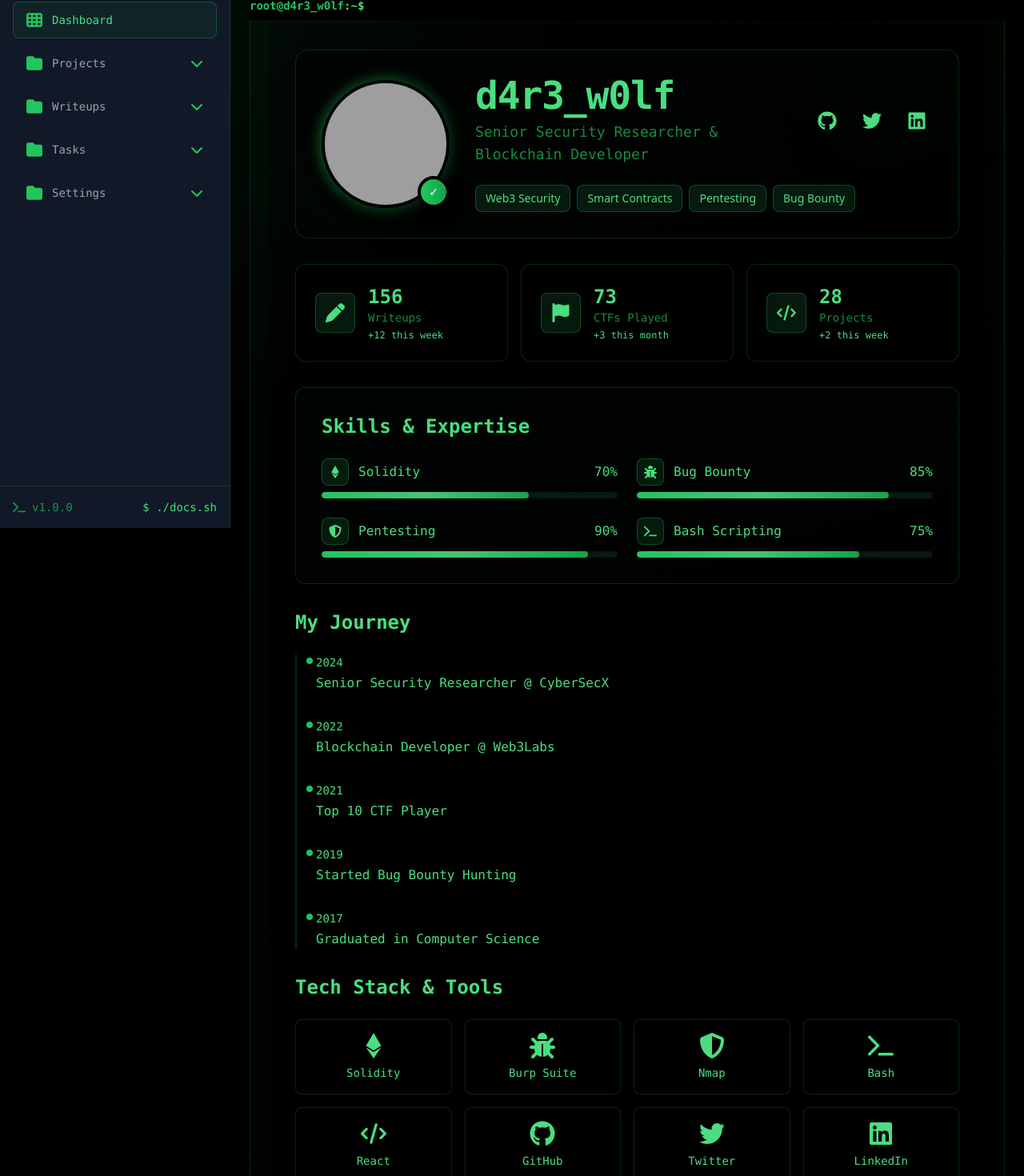
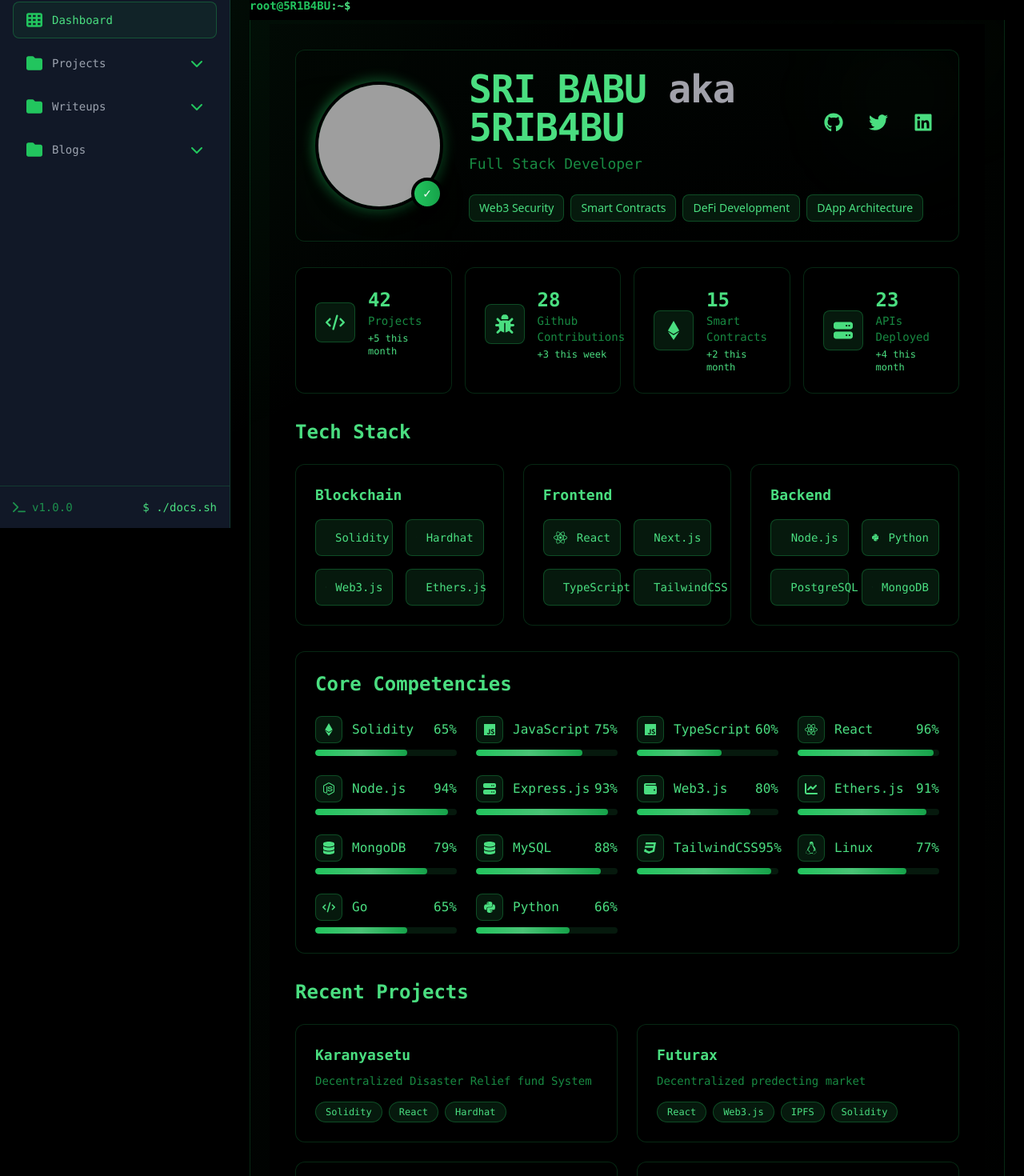
Before and after one commit to Sribabu-Mandraju/portfolio, a React (Vite) app: page / in a window 1280 px wide. Shown: the part 140-1610 px from the top of the page at 80% size. Built offline with nearby package versions, Linux system fonts and the light colour scheme; grey boxes are pictures that could not be loaded.

Commit message:
new changes

```diff
--- a/src/components/DashboardLayout.jsx
+++ b/src/components/DashboardLayout.jsx
@@ -35,7 +35,7 @@ const DashboardLayout = ({ children }) => {
               <div className="sticky top-[64px] z-40 bg-black/95 backdrop-blur-sm py-2">
                 <div className="flex flex-wrap items-center gap-1 sm:gap-2 text-xs sm:text-sm">
                   <div className="flex items-center font-mono font-bold text-green-400 whitespace-nowrap">
-                    <span className="text-green-500">root@d4r3_w0lf</span>
+                    <span className="text-green-500">root@5R1B4BU</span>
                     <span className="text-green-400">:</span>
                     <span className="text-green-400">~</span>
                     <span className="text-green-400">$</span>
--- a/src/components/Sidebar.jsx
+++ b/src/components/Sidebar.jsx
@@ -97,11 +97,11 @@ const MenuItem = ({ item, isActive, isOpen, onToggle }) => {
               >
                 <SubIcon className="w-4 h-4 text-green-500" />
                 <span className="font-mono">{subItem.title}</span>
-                {isSubItemActive && (
+                {/* {isSubItemActive && (
                   <span className="ml-auto text-xs text-green-500/70">
                     [active]
                   </span>
-                )}
+                )} */}
               </Link>
             );
           })}
@@ -177,7 +177,7 @@ const Sidebar = ({ isOpen, onClose }) => {
               </div>
               <div className="flex flex-col">
                 <span className="text-sm font-mono text-green-400">
-                  nandeesh@d4r3_w0lf
+                  sribabu@5R1B4BU
                 </span>
                 <span className="text-xs text-green-500/70 font-mono">
                   {currentPath}
--- a/src/components/home/Home.jsx
+++ b/src/components/home/Home.jsx
@@ -11,6 +11,24 @@ import {
   FaGithub,
   FaTwitter,
   FaLinkedin,
+  FaDatabase,
+  FaServer,
+  FaNetworkWired,
+  FaLock,
+  FaReact,
+  FaNodeJs,
+  FaDocker,
+  FaAws,
+  FaLinux,
+  FaPython,
+  FaJs,
+  FaHtml5,
+  FaCss3,
+  FaGitAlt,
+  FaNpm,
+  FaWallet,
+  FaChartLine,
+  FaHammer,
 } from "react-icons/fa6";
 
 // Typing effect component for terminal-style typing
@@ -70,16 +88,16 @@ const terminalCommands = {
   },
   contact: {
     output: [
-      "Email: hacker@cybermail.com",
-      "Twitter: @hackerdev",
-      "LinkedIn: /in/hackerdev",
+      "Email: sribabumandraju@gmail.com",
+      "Twitter: @5R1B4BU",
+      "LinkedIn: /in/sribabu-mandraju-590524233/",
     ],
   },
   social: {
     output: [
-      "GitHub: github.com/hackerdev",
-      "Twitter: twitter.com/hackerdev",
-      "LinkedIn: linkedin.com/in/hackerdev",
+      "GitHub: github.com/Sribabu-Mandraju",
+      "Twitter: twitter.com/5R1B4bU",
+      "LinkedIn: linkedin.com/in/sribabu-mandraju-590524233",
     ],
   },
   clear: {
@@ -221,29 +239,68 @@ const Home = () => {
     });
   };
 
-  // Sample data - replace with actual data
+  // Updated stats for full-stack developer
   const stats = [
-    { icon: FaPen, label: "Writeups", value: "156", change: "+12 this week" },
+    { icon: FaCode, label: "Projects", value: "42", change: "+5 this month" },
+    { icon: FaBug, label: "Github Contributions", value: "28", change: "+3 this week" },
     {
-      icon: FaFlag,
-      label: "CTFs Played",
-      value: "73",
-      change: "+3 this month",
+      icon: FaEthereum,
+      label: "Smart Contracts",
+      value: "15",
+      change: "+2 this month",
     },
-    { icon: FaCode, label: "Projects", value: "28", change: "+2 this week" },
+    {
+      icon: FaServer,
+      label: "APIs Deployed",
+      value: "23",
+      change: "+4 this month",
+    },
   ];
 
+  // Updated skills for full-stack development
   const skills = [
-    { name: "Solidity", progress: 70, icon: FaEthereum },
-    { name: "Bug Bounty", progress: 85, icon: FaBug },
-    { name: "Pentesting", progress: 90, icon: FaShieldHalved },
-    { name: "Bash Scripting", progress: 75, icon: FaTerminal },
+    { name: "Solidity", progress: 65, icon: FaEthereum },
+    { name: "JavaScript", progress: 75, icon: FaJs },
+    { name: "TypeScript", progress: 60, icon: FaJs },
+    { name: "React", progress: 96, icon: FaReact },
+    { name: "Node.js", progress: 94, icon: FaNodeJs },
+    { name: "Express.js", progress: 93, icon: FaServer },
+    { name: "Web3.js", progress: 80, icon: FaWallet },
+    { name: "Ethers.js", progress: 91, icon: FaChartLine },
+    { name: "MongoDB", progress: 79, icon: FaDatabase },
+    { name: "MySQL", progress: 88, icon: FaDatabase },
+    { name: "TailwindCSS", progress: 95, icon: FaCss3 },
+    { name: "Linux", progress: 77, icon: FaLinux },
+    { name: "Go", progress: 65, icon: FaCode },
+    { name: "Python", progress: 66, icon: FaPython },
   ];
 
+  // Tech stack categories
+  const techStack = {
+    blockchain: [
+      { name: "Solidity", icon: FaEthereum },
+      { name: "Hardhat", icon: FaHammer },
+      { name: "Web3.js", icon: FaWallet },
+      { name: "Ethers.js", icon: FaChartLine },
+    ],
+    frontend: [
+      { name: "React", icon: FaReact },
+      { name: "Next.js", icon: FaCode },
+      { name: "TypeScript", icon: FaJs },
+      { name: "TailwindCSS", icon: FaCss3 },
+    ],
+    backend: [
+      { name: "Node.js", icon: FaNodeJs },
+      { name: "Python", icon: FaPython },
+      { name: "PostgreSQL", icon: FaDatabase },
+      { name: "MongoDB", icon: FaDatabase },
+    ],
+  };
+
   const socialLinks = [
-    { icon: FaGithub, href: "#", label: "GitHub" },
-    { icon: FaTwitter, href: "#", label: "Twitter" },
-    { icon: FaLinkedin, href: "#", label: "LinkedIn" },
+    { icon: FaGithub, href: "https://github.com/Sribabu-Mandraju", label: "GitHub" },
+    { icon: FaTwitter, href: "https://x.com/5R1B4BU", label: "Twitter" },
+    { icon: FaLinkedin, href: "https://www.linkedin.com/in/sribabu-mandraju-590524233/", label: "LinkedIn" },
   ];
 
   return (
@@ -261,40 +318,8 @@ const Home = () => {
 
       {/* Main Content */}
       <div className="relative z-10 p-4 sm:p-6 md:p-8 mx-auto max-w-7xl">
-        {/* Navigation Tabs */}
-        {/* <div className="flex flex-wrap gap-2 mb-8">
-          {["about", "skills", "journey", "tools", "achievements"].map(
-            (section) => (
-              <button
-                key={section}
-                onClick={() => setActiveSection(section)}
-                className={`px-4 py-2 rounded-lg font-mono text-sm transition-all duration-300 ${
-                  activeSection === section
-                    ? "bg-green-500/20 text-green-400 border border-green-500/30"
-                    : "text-green-500/70 hover:text-green-400 hover:bg-green-500/10"
-                }`}
-              >
-                {section.charAt(0).toUpperCase() + section.slice(1)}
-              </button>
-            )
-          )}
-        </div> */}
-
-        {/* User Profile Section with 3D Effect */}
-        <div
-          className="bg-black rounded-xl sm:rounded-2xl shadow-lg p-4 sm:p-6 md:p-8 mb-8 backdrop-blur-lg border border-green-500/20 relative overflow-hidden transform transition-all duration-500 hover:scale-[1.02]"
-          onMouseEnter={() => setIsHovered(true)}
-          onMouseLeave={() => setIsHovered(false)}
-          style={{
-            transform: isHovered
-              ? `perspective(1000px) rotateX(${
-                  (mousePosition.y - window.innerHeight / 2) * 0.01
-                }deg) rotateY(${
-                  (mousePosition.x - window.innerWidth / 2) * 0.01
-                }deg)`
-              : "none",
-          }}
-        >
+        {/* Profile Section */}
+        <div className="mb-8 bg-black/80 backdrop-blur-sm rounded-xl border border-green-500/20 p-6 relative overflow-hidden">
           <div className="absolute inset-0 bg-gradient-to-br from-green-500/5 to-transparent opacity-50"></div>
           <div className="absolute top-0 right-0 w-32 h-32 bg-gradient-to-br from-green-500/10 to-transparent rounded-full blur-3xl"></div>
           <div className="absolute bottom-0 left-0 w-32 h-32 bg-gradient-to-tr from-green-500/10 to-transparent rounded-full blur-3xl"></div>
@@ -316,10 +341,10 @@ const Home = () => {
               <div className="flex flex-col md:flex-row md:items-center md:justify-between">
                 <div>
                   <h1 className="text-2xl sm:text-3xl md:text-4xl lg:text-5xl font-bold text-green-400 font-mono tracking-tight">
-                    d4r3_w0lf
+                    SRI BABU <span className="text-zinc-400">aka</span> <span>5RIB4BU</span>
                   </h1>
                   <p className="text-green-500/70 mt-2 text-sm sm:text-base md:text-lg font-mono">
-                    Senior Security Researcher & Blockchain Developer
+                    Full Stack Developer
                   </p>
                 </div>
                 <div className="flex gap-4 mt-4 md:mt-0 justify-center">
@@ -340,8 +365,8 @@ const Home = () => {
                 {[
                   "Web3 Security",
                   "Smart Contracts",
-                  "Pentesting",
-                  "Bug Bounty",
+                  "DeFi Development",
+                  "DApp Architecture",
                 ].map((tag, index) => (
                   <span
                     key={index}
@@ -355,16 +380,15 @@ const Home = () => {
           </div>
         </div>
 
-        {/* Stats Grid with Hover Effects */}
-        <div className="grid grid-cols-1 sm:grid-cols-2 lg:grid-cols-3 gap-4 mb-8">
+        {/* Stats Grid */}
+        <div className="grid grid-cols-1 sm:grid-cols-2 lg:grid-cols-4 gap-4 mb-8">
           {stats.map((stat, index) => (
             <div
               key={index}
-              className="bg-black rounded-xl shadow-lg p-6 border border-green-500/20 relative overflow-hidden group hover:border-green-500/40 transition-all duration-300"
+              className="bg-black/80 backdrop-blur-sm rounded-xl p-6 border border-green-500/20 hover:border-green-500/40 transition-all duration-300"
             >
-              <div className="absolute inset-0 bg-gradient-to-br from-green-500/5 to-transparent opacity-0 group-hover:opacity-100 transition-opacity duration-300"></div>
-              <div className="flex items-center gap-4 relative">
-                <div className="p-3 bg-green-900/30 rounded-lg border border-green-500/30 transform group-hover:scale-110 transition-transform duration-300">
+              <div className="flex items-center gap-4">
+                <div className="p-3 bg-green-900/30 rounded-lg border border-green-500/30">
                   <stat.icon className="w-6 h-6 text-green-400" />
                 </div>
                 <div>
@@ -383,18 +407,49 @@ const Home = () => {
           ))}
         </div>
 
-        {/* Skills Section with Animated Progress Bars */}
-        <div className="bg-black rounded-xl shadow-lg p-6 md:p-8 border border-green-500/20 relative overflow-hidden mb-8">
-          <div className="absolute inset-0 bg-gradient-to-br from-green-500/5 to-transparent opacity-50"></div>
+        {/* Tech Stack Categories */}
+        <div className="mb-8">
           <h2 className="text-xl sm:text-2xl font-bold text-green-400 font-mono mb-6">
-            Skills & Expertise
+            Tech Stack
           </h2>
-          <div className="grid grid-cols-1 md:grid-cols-2 gap-6">
+          <div className="grid grid-cols-1 md:grid-cols-3 gap-6">
+            {Object.entries(techStack).map(([category, tools]) => (
+              <div
+                key={category}
+                className="bg-black/80 backdrop-blur-sm rounded-xl p-6 border border-green-500/20"
+              >
+                <h3 className="text-lg font-bold text-green-400 font-mono mb-4 capitalize">
+                  {category}
+                </h3>
+                <div className="grid grid-cols-2 gap-4">
+                  {tools.map((tool, idx) => (
+                    <div
+                      key={idx}
+                      className="flex items-center gap-3 p-3 bg-green-900/30 rounded-lg border border-green-500/30 hover:border-green-500/40 transition-all duration-300"
+                    >
+                      <tool.icon className="w-5 h-5 text-green-400" />
+                      <span className="text-green-400 font-mono text-sm">
+                        {tool.name}
+                      </span>
+                    </div>
+                  ))}
+                </div>
+              </div>
+            ))}
+          </div>
+        </div>
+
+        {/* Skills Section */}
+        <div className="mb-8 bg-black/80 backdrop-blur-sm rounded-xl p-6 border border-green-500/20">
+          <h2 className="text-xl sm:text-2xl font-bold text-green-400 font-mono mb-6">
+            Core Competencies
+          </h2>
+          <div className="grid grid-cols-1 sm:grid-cols-2 lg:grid-cols-3 xl:grid-cols-4 gap-6">
             {skills.map((skill, index) => (
               <div key={index} className="group">
                 <div className="flex items-center justify-between mb-2">
                   <div className="flex items-center gap-3">
-                    <div className="p-2 bg-green-900/30 rounded-lg border border-green-500/30 transform group-hover:scale-110 transition-transform duration-300">
+                    <div className="p-2 bg-green-900/30 rounded-lg border border-green-500/30">
                       <skill.icon className="w-4 h-4 text-green-400" />
                     </div>
                     <span className="text-green-400 font-mono">
@@ -418,93 +473,77 @@ const Home = () => {
           </div>
         </div>
 
-        {/* Journey Timeline with Interactive Elements */}
+        {/* Recent Projects */}
         <div className="mb-8">
           <h2 className="text-xl sm:text-2xl font-bold text-green-400 font-mono mb-6">
-            My Journey
+            Recent Projects
           </h2>
-          <div className="relative border-l-2 border-green-500/20 pl-6">
+          <div className="grid grid-cols-1 md:grid-cols-2 gap-6">
             {[
-              { year: "2024", event: "Senior Security Researcher @ CyberSecX" },
-              { year: "2022", event: "Blockchain Developer @ Web3Labs" },
-              { year: "2021", event: "Top 10 CTF Player" },
-              { year: "2019", event: "Started Bug Bounty Hunting" },
-              { year: "2017", event: "Graduated in Computer Science" },
-            ].map((item, idx) => (
-              <div key={idx} className="mb-8 last:mb-0 relative group">
-                <div className="absolute -left-3 top-1 w-2 h-2 bg-green-500 rounded-full shadow-lg group-hover:scale-150 transition-transform duration-300"></div>
-                <div className="text-green-400 font-mono text-sm mb-1 group-hover:text-green-300 transition-colors duration-300">
-                  {item.year}
-                </div>
-                <div className="text-green-400 font-mono group-hover:text-green-300 transition-colors duration-300">
-                  {item.event}
+              {
+                title: "Karanyasetu",
+                tech: ["Solidity", "React", "Hardhat"],
+                description:
+                  "Decentralized Disaster Relief fund System",
+              },
+              {
+                title: "Futurax",
+                tech: ["React", "Web3.js", "IPFS","Solidity"],
+                description:
+                  "Decentralized predecting market ",
+              },
+              {
+                title: "Happy Farm",
+                tech: ["React", "Express.js", "tailwindcss"],
+                description: "An Ecommnerce platform for selling pesticides",
+              },
+              {
+                title: "Teckzite2k25",
+                tech: ["React", "Express.js", "Tailwindcss", "Figma","Typescript"],
+                description:
+                  "Multi-DEX trading platform with best price routing",
+              },
+            ].map((project, idx) => (
+              <div
+                key={idx}
+                className="bg-black/80 backdrop-blur-sm rounded-xl p-6 border border-green-500/20 hover:border-green-500/40 transition-all duration-300"
+              >
+                <h3 className="text-lg font-bold text-green-400 font-mono mb-2">
+                  {project.title}
+                </h3>
+                <p className="text-green-500/70 font-mono text-sm mb-4">
+                  {project.description}
+                </p>
+                <div className="flex flex-wrap gap-2">
+                  {project.tech.map((tech, techIdx) => (
+                    <span
+                      key={techIdx}
+                      className="px-3 py-1 text-xs font-mono rounded-full bg-green-900/30 text-green-400 border border-green-500/30"
+                    >
+                      {tech}
+                    </span>
+                  ))}
                 </div>
               </div>
             ))}
           </div>
         </div>
 
-        {/* Tech Stack with Hover Effects */}
-        <div className="mb-8">
+        {/* Contact Section */}
+        <div className="bg-black/80 backdrop-blur-sm rounded-xl p-6 border border-green-500/20">
           <h2 className="text-xl sm:text-2xl font-bold text-green-400 font-mono mb-6">
-            Tech Stack & Tools
+            Connect
           </h2>
-          <div className="grid grid-cols-2 sm:grid-cols-3 md:grid-cols-4 gap-4">
-            {[
-              { name: "Solidity", icon: FaEthereum },
-              { name: "Burp Suite", icon: FaBug },
-              { name: "Nmap", icon: FaShieldHalved },
-              { name: "Bash", icon: FaTerminal },
-              { name: "React", icon: FaCode },
-              { name: "GitHub", icon: FaGithub },
-              { name: "Twitter", icon: FaTwitter },
-              { name: "LinkedIn", icon: FaLinkedin },
-            ].map((tool, idx) => (
-              <div
+          <div className="flex flex-wrap gap-4 justify-center md:justify-start">
+            {socialLinks.map((social, idx) => (
+              <a
                 key={idx}
-                className="group relative bg-black border border-green-500/20 rounded-lg p-4 hover:border-green-500/40 transition-all duration-300"
+                href={social.href}
+                className="flex items-center gap-2 px-4 py-2 bg-green-900/30 rounded-lg border border-green-500/30 text-green-400 hover:border-green-500/40 transition-all duration-300"
               >
-                <div className="absolute inset-0 bg-gradient-to-br from-green-500/5 to-transparent opacity-0 group-hover:opacity-100 transition-opacity duration-300"></div>
-                <div className="relative flex flex-col items-center">
-                  <tool.icon className="w-8 h-8 text-green-400 group-hover:scale-110 group-hover:text-green-300 transition-all duration-300" />
-                  <span className="mt-2 text-green-400 font-mono text-sm group-hover:text-green-300 transition-colors duration-300">
-                    {tool.name}
-                  </span>
-                </div>
-              </div>
-            ))}
-          </div>
-        </div>
-
-        {/* Achievements with Animated Cards */}
-        <div className="mb-8">
-          <h2 className="text-xl sm:text-2xl font-bold text-green-400 font-mono mb-6">
-            Achievements
-          </h2>
-          <div className="grid grid-cols-1 sm:grid-cols-2 lg:grid-cols-4 gap-4">
-            {[
-              {
-                name: "OSCP",
-                desc: "Offensive Security Certified Professional",
-              },
-              { name: "CEH", desc: "Certified Ethical Hacker" },
-              { name: "Top 10 CTF", desc: "International CTF Player" },
-              { name: "Smart Contract Auditor", desc: "Web3 Security" },
-            ].map((cert, idx) => (
-              <div
-                key={idx}
-                className="group relative bg-black border border-green-500/20 rounded-lg p-4 hover:border-green-500/40 transition-all duration-300"
-              >
-                <div className="absolute inset-0 bg-gradient-to-br from-green-500/5 to-transparent opacity-0 group-hover:opacity-100 transition-opacity duration-300"></div>
-                <div className="relative">
-                  <span className="text-green-400 font-mono text-lg font-bold mb-2 block group-hover:text-green-300 transition-colors duration-300">
-                    {cert.name}
-                  </span>
-                  <span className="text-green-500/70 font-mono text-sm block group-hover:text-green-400 transition-colors duration-300">
-                    {cert.desc}
-                  </span>
-                </div>
-              </div>
+                <social.icon className="w-5 h-5" />
+                <span className="font-mono text-sm">{social.label}</span>
+              </a>
             ))}
           </div>
         </div>
--- a/src/constants/navigation.js
+++ b/src/constants/navigation.js
@@ -21,6 +21,13 @@ import {
   FaLock,
   FaCode,
   FaNetworkWired,
+  FaBook,
+  FaGlobe,
+  FaCube,
+  FaKey,
+  FaServer,
+  FaMap,
+  FaDatabase,
 } from "react-icons/fa6";
 
 export const menuItems = [
@@ -35,8 +42,6 @@ export const menuItems = [
     path: "/projects",
     subItems: [
       { title: "All Projects", path: "/projects", icon: FaFolderOpen },
-      { title: "Active", path: "/projects/active", icon: FaFolderPlus },
-      { title: "Archived", path: "/projects/archived", icon: FaBoxArchive },
     ],
   },
   {
@@ -49,24 +54,19 @@ export const menuItems = [
     ],
   },
   {
-    title: "Tasks",
-    icon: FaClipboard,
-    path: "/tasks",
+    title: "Blogs",
+    icon: FaBook,
+    path: "/blogs",
     subItems: [
-      { title: "My Tasks", path: "/tasks", icon: FaListCheck },
-      { title: "Assigned", path: "/tasks/assigned", icon: FaUsers },
-      { title: "Completed", path: "/tasks/completed", icon: FaCircleCheck },
-    ],
-  },
-  {
-    title: "Settings",
-    icon: FaGear,
-    path: "/settings",
-    subItems: [
-      { title: "General", path: "/settings", icon: FaGear },
-      { title: "Security", path: "/settings/security", icon: FaShield },
-      { title: "Notifications", path: "/settings/notifications", icon: FaBell },
-      { title: "Billing", path: "/settings/billing", icon: FaCreditCard },
+      { title: "Authentication & Security", path: "/blogs/auth", icon: FaKey },
+      { title: "Backend Development", path: "/blogs/backend", icon: FaServer },
+      { title: "Frontend Libraries", path: "/blogs/frontend", icon: FaCode },
+      {
+        title: "Database Operations",
+        path: "/blogs/database",
+        icon: FaDatabase,
+      },
+      { title: "Web3 Development", path: "/blogs/web3", icon: FaCube },
     ],
   },
 ];
```
Also changed, not shown: src/components/writeups/web3_security/Web3_security.jsx (+15 -13 lines).
